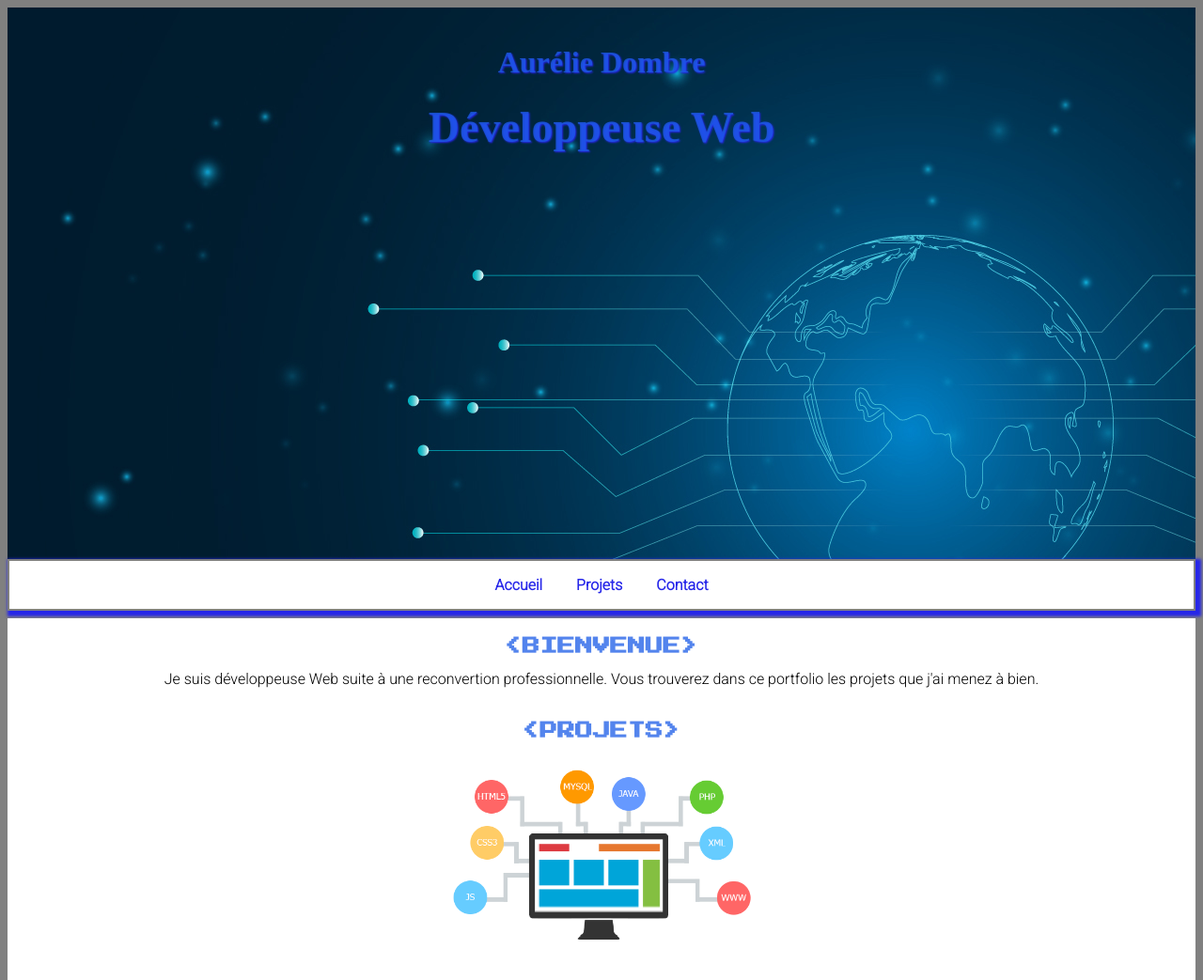
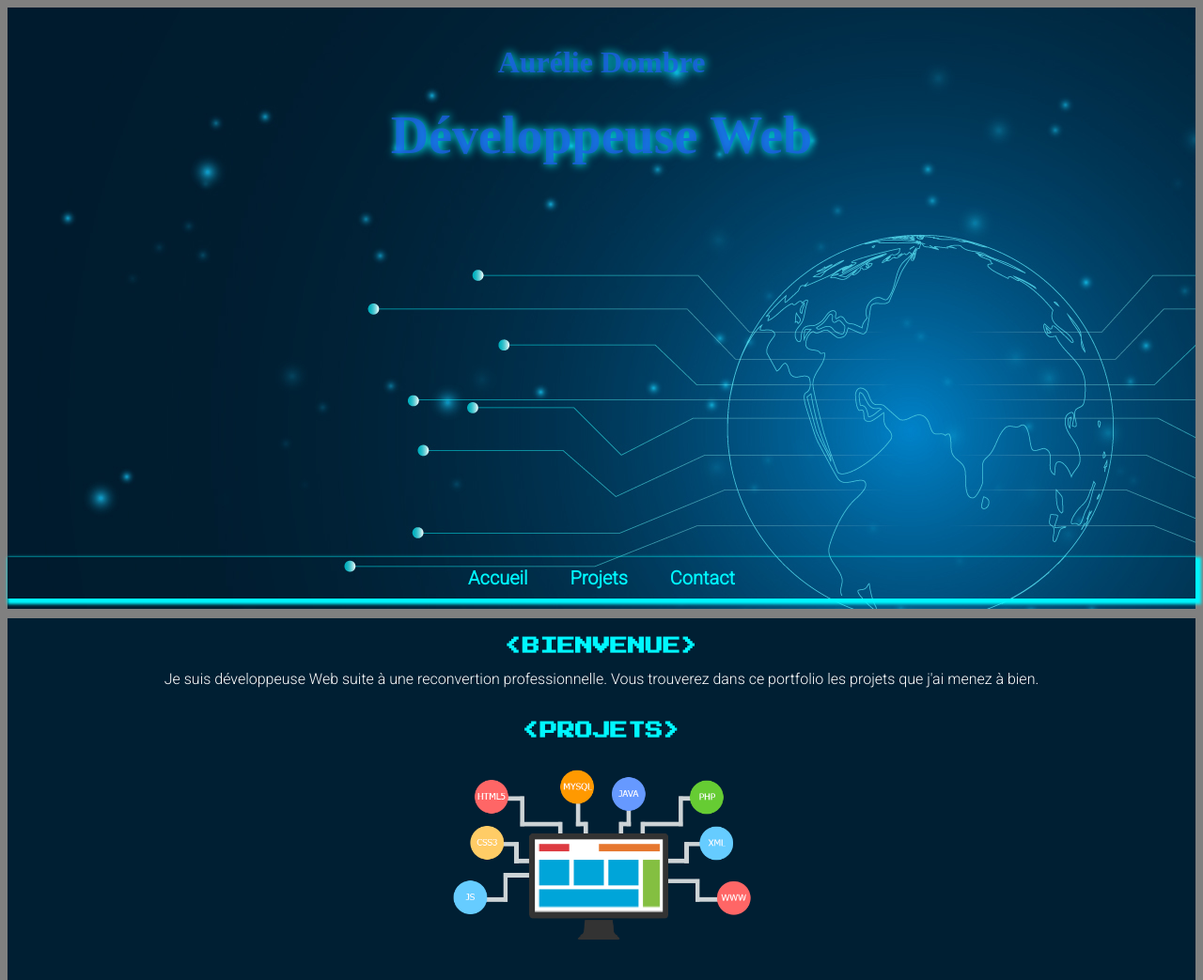
Before and after one commit to AurelieDombre/portfolio, a PHP site: page / in a window 1280 px wide. Shown: the top 1043 px of the page at 94% size. Run offline with PHP 8.4, Linux system fonts and the light colour scheme; some web fonts are replaced.

Commit message:
mise en page modifié

```diff
--- a/Design/Style.css
+++ b/Design/Style.css
@@ -20,7 +20,7 @@ header {
 
 
 h3 {
-    color: rgba(29, 93, 231, 0.76);
+    color: rgb(0, 247, 255);
 
     font-family: 'Press Start 2P', cursive, sans-serif;
     margin: 10px;
@@ -42,18 +42,18 @@ h1{
     display: inline;
     max-width: 110em;
     font-family: 'Goldman', cursive;
-    text-shadow: 1px 1px 2px rgb(38, 38, 233);
+    text-shadow: rgb(0, 247, 255) 1px 0 10px;
 }
 
 h2{
     margin: 10px;
     padding: 0.3em;
     color: rgba(29, 93, 231, 0.76);
-    font-size: 46px;
+    font-size: 56px;
     font-family: 'Goldman', cursive;
     font-weight: bold;
     max-width: 110em;
-    text-shadow: 1px 1px 2px rgb(38, 38, 233);
+    text-shadow: rgb(0, 247, 255) 1px 0 10px;
 }
 
 
@@ -67,7 +67,7 @@ h3 {
 .corp {
     display: block;
     margin: auto;
-    background-color: white;
+    background-color: rgba(0, 31, 51);
     max-width: 110em;
 }
 
@@ -80,32 +80,40 @@ body{
     overflow: scroll;
     max-width: 110em;
     font-size: 16px;
+    color: white;
 }
 
 nav {
     text-align: center;
     display: block;
-    background-color: white;
-    padding: 1em;
-    margin-top: 26.2em;
-    border: 2px solid gray;
-    box-shadow: 3px 3px 3px 3px rgb(38, 38, 233);
+    /* flex-wrap: wrap;    */
+    margin-top: 20em;
+    box-shadow: 3px 3px 3px 3px rgb(0, 247, 255);
     font-weight: bold;
+    font-size: 20px;
     max-width: 110em;
+    padding: 0.5em;
+
 }
 
 a{
-    padding: 1em;
-    margin-top: 1.5em;
+    padding: 0.5em;
     text-decoration: none;
-    color: rgb(38, 38, 233);
-    text-shadow: 1em;
+    color: rgb(0, 247, 255);
+    text-shadow: 1em ;
+    position: sticky;
+    margin-bottom: 1em;
+    margin-left: 1em;
+    /* display: block; */
+}
+
+.nav_contact {
+   margin-right: 1em;
 }
 
 nav a:hover {
-    background-color: black ;
-    box-shadow: 3px 3px 3px 3px;
-    margin: 5px;
+    box-shadow: 3px 3px 3px 3px rgb(0, 247, 255);
+
 }
 
 /* images */
@@ -135,7 +143,7 @@ img {
 .contact {
     text-align: center;
     border: 2px solid gray;
-    box-shadow: 3px 3px 3px 3px rgb(38, 38, 233);
+    box-shadow: 3px 3px 3px 3px rgb(0, 247, 255);
 
     max-width: 110em;
     }
--- a/index.html
+++ b/index.html
@@ -28,9 +28,9 @@
 <!-- Menu -->
 	<nav>
 
-			<a href="index.html" title="Accueil général">Accueil</a>
-			<a href="#projets">Projets</a>
-			<a href="#contact">Contact</a>
+			<a class="nav_accueil" href="index.html" title="Accueil général">Accueil</a>
+			<a class="nav_projets" href="#projets">Projets</a>
+			<a class="nav_contact" href="#contact">Contact</a>
 
 	</nav>
 </div>
```
